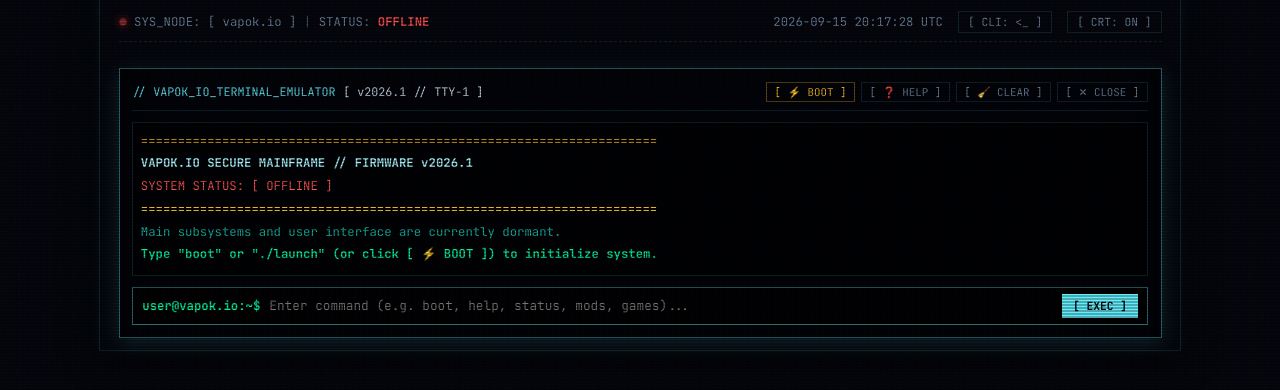
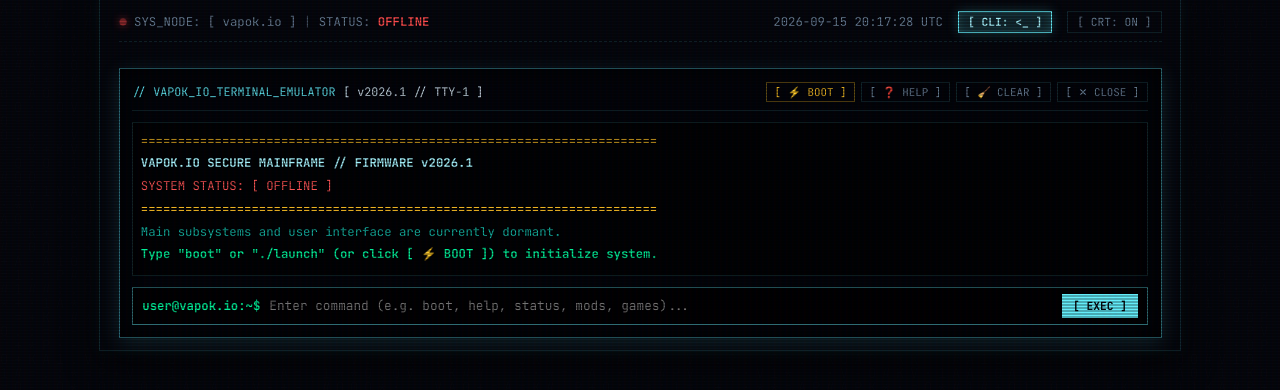
Before and after one commit to Vapok/vapok.github.io, a Jekyll site: the page built from index.md, in a window 1280 px wide. Shown: the top 390 px of the page. Built offline with Jekyll 4.4.1, drawn with Linux system fonts in a browser that asks for light colours.

Commit message:
feat: highlight CLI button when terminal drawer is open

```diff
--- a/assets/css/terminal.css
+++ b/assets/css/terminal.css
@@ -210,6 +210,16 @@ body.crt-off .crt-overlay {
   color: var(--ice-blue);
   border-color: var(--ice-blue);
   box-shadow: 0 0 8px var(--ice-blue-glow);
+}
+
+#cli-toggle-btn.active,
+.cyber-header.cli-open #cli-toggle-btn,
+.cyber-header:has(.cyber-cli-drawer.open) #cli-toggle-btn {
+  background: rgba(100, 240, 252, 0.15) !important;
+  color: var(--ice-blue-bright) !important;
+  border-color: var(--ice-blue) !important;
+  box-shadow: 0 0 12px var(--ice-blue-glow), inset 0 0 8px rgba(100, 240, 252, 0.2) !important;
+  font-weight: 700;
 }
 
 .fuel-btn {
--- a/assets/js/terminal-fx.js
+++ b/assets/js/terminal-fx.js
@@ -379,13 +379,19 @@ function initBootloaderAndCli() {
       cliDrawer.classList.add('open');
       if (cyberHeader) cyberHeader.classList.add('cli-open');
       if (brandBtn) brandBtn.style.display = 'none';
-      if (cliToggleBtn) cliToggleBtn.textContent = '[ CLI: <_ ]';
+      if (cliToggleBtn) {
+        cliToggleBtn.classList.add('active');
+        cliToggleBtn.textContent = '[ CLI: <_ ]';
+      }
       if (cliInput) setTimeout(() => cliInput.focus(), 100);
     } else {
       cliDrawer.classList.remove('open');
       if (cyberHeader) cyberHeader.classList.remove('cli-open');
       if (brandBtn) brandBtn.style.display = '';
-      if (cliToggleBtn) cliToggleBtn.textContent = '[ CLI: >_ ]';
+      if (cliToggleBtn) {
+        cliToggleBtn.classList.remove('active');
+        cliToggleBtn.textContent = '[ CLI: >_ ]';
+      }
     }
   }
 
```
